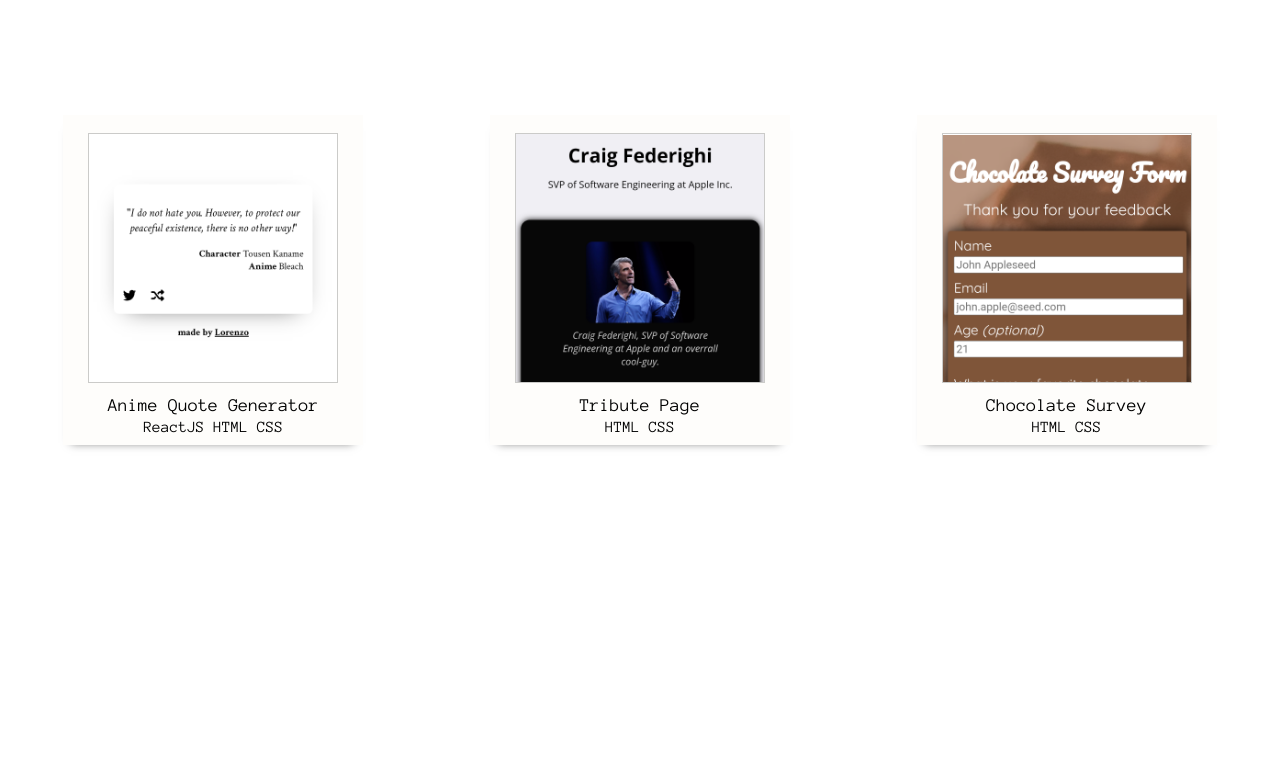
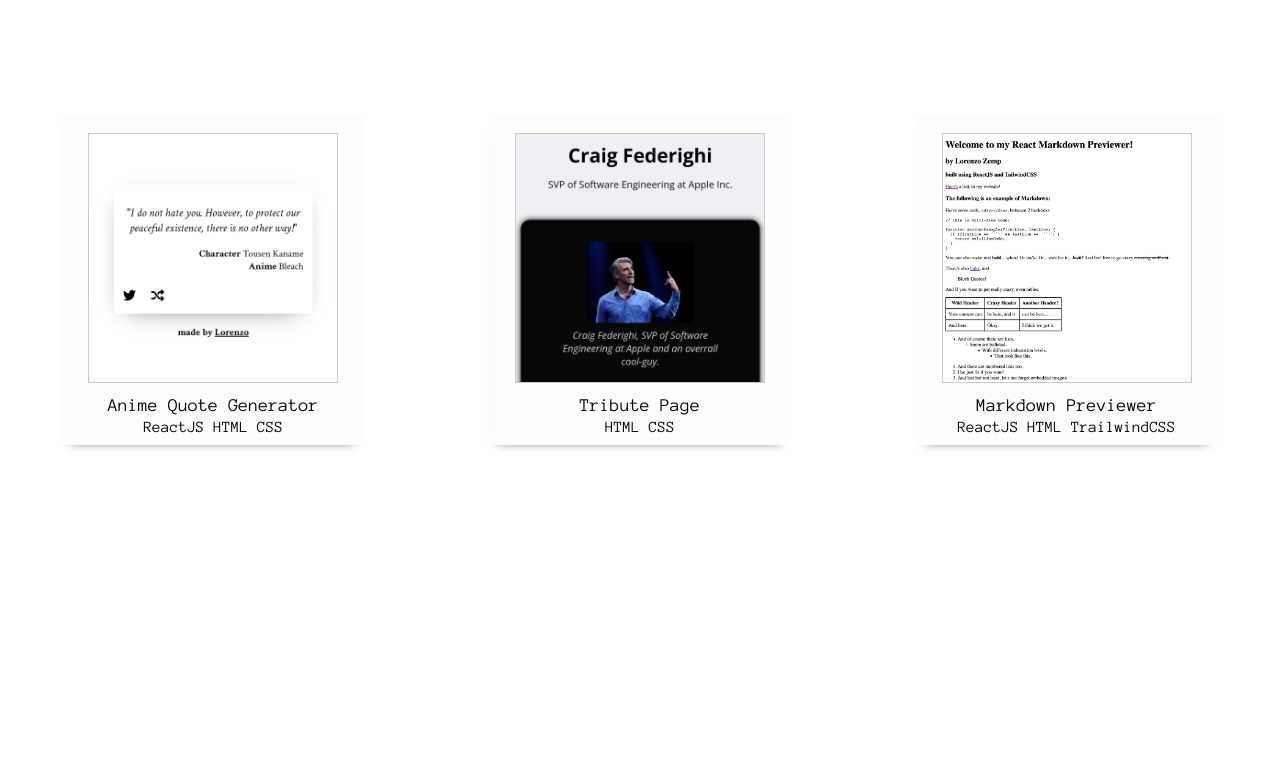
Before and after one commit to LorenzoZemp/LorenzoZemp.github.io, a plain HTML site: page index.html in a window 1280 px wide. Shown: the part 920-1678 px from the top of the page. Drawn offline with Linux system fonts and the light colour scheme.

Commit message:
Switched out choc project for a real project

```diff
--- a/index.html
+++ b/index.html
@@ -54,29 +54,14 @@
         </div>
         <div class="project-tile">
           <a
-            href="http://lorenzozemp.com/Survey_Form_Proj_FreeCodeCamp/"
+            href="https://moonlit-blancmange-449d81.netlify.app"
             target="_blank"
           >
-            <img class="project-image" src="./assets/imgs/chocsurvey.png" />
-            <p class="project-name">Chocolate Survey</p>
-            <p class="project-tech">HTML CSS</p>
+            <img class="project-image" src="./assets/imgs/markdown.png" />
+            <p class="project-name">Markdown Previewer</p>
+            <p class="project-tech">ReactJS HTML TrailwindCSS</p>
           </a>
         </div>
-        <!-- <div class="project-tile">
-          <div class="project-image"></div>
-          <p class="project-name"></p>
-          <p class="project-tech"></p>
-        </div>
-        <div class="project-tile">
-          <div class="project-image"></div>
-          <p class="project-name"></p>
-          <p class="project-tech"></p>
-        </div>
-        <div class="project-tile">
-          <div class="project-image"></div>
-          <p class="project-name"></p>
-          <p class="project-tech"></p>
-        </div> -->
       </div>
       <div class="page about-me">
         <div id="about-image-container">
```
Also changed, not shown: assets/imgs/chocsurvey.png (deleted), assets/imgs/markdown.png (added), 1 other file.
